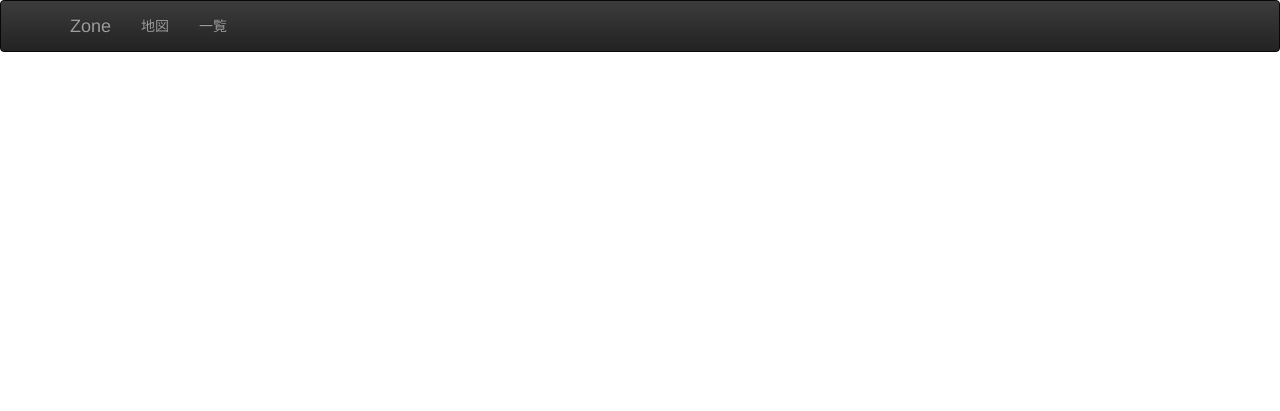
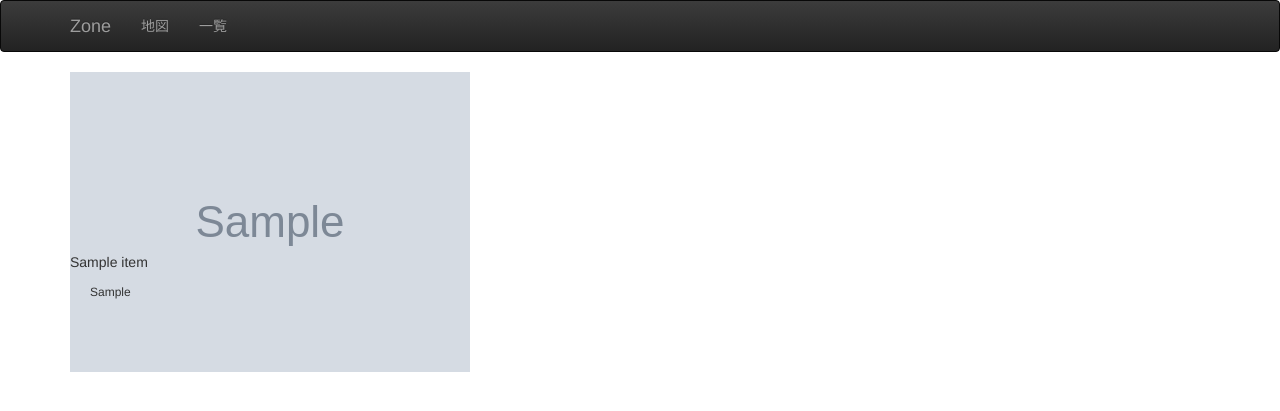
Before and after one commit to tech-sketch/Zone, a Django app: template Apps/Zone_app/templates/list.html in a window 1280 px wide. Shown: the top 411 px of the page. Run offline with Django 3.2, Linux system fonts and the light colour scheme; the template is opened without the code that fills it: most values are stand-ins (such as "Sample title", 1, 10 or a date in 2020); grey boxes marked "Sample" are stand-in pictures; some libraries are stand-ins or nearby versions.

Commit message:
Add function that show a picture of places on list.html

```diff
--- a/Apps/Zone_app/models.py
+++ b/Apps/Zone_app/models.py
@@ -55,11 +55,11 @@ class Place(models.Model):
     open_time = models.CharField(max_length=100, null=True, blank=True)
     holiday = models.CharField(max_length=100, null=True, blank=True)
     PR = models.CharField(max_length=400, null=True, blank=True)
-    add_date = models.TimeField(auto_now_add=True, null=True)
+    add_date = models.TimeField(auto_now_add=True)
 
 
 class Picture(models.Model):
     place = models.ForeignKey(Place)
     nomad = models.ForeignKey(Nomad)
-    data = models.ImageField(upload_to='images')
+    data = models.ImageField()
     add_date = models.TimeField(auto_now_add=True)
--- a/Apps/Zone_app/templates/list.html
+++ b/Apps/Zone_app/templates/list.html
@@ -1,5 +1,37 @@
 {% extends "base.html" %}
 {% block title %}LIST{% endblock title %}
 {% block content %}
+{%for item in items %}
+<div class="home_recent_post">
+
+			<div class="entry" style="float:left;width:306px;height:330px;margin-bottom:28px; ">
+				<div id="entries">
+                    <div style="width:270px;height:180px;">
+                        <img src="{{ item.image.url }}">
+					</div>
+
+
+					<div id="entrytitle">
+                        {{ item.name }}
+					</div>
+
+					<div style="width:230px;height:43px;margin:9px 16px 10px 20px;line-height:22px;">
+                        <span style="font-size:12px;">{{ item.wifi_sb }}</span>
+                    </div>
+
+					<div style="float:right;font-size:11px;margin:0px 13px 9px 0px;">
+						東京・西新宿
+					</div>
+
+					<div style="clear:both;"></div>
+				</div>
+
+				<div style="clear:both;"></div>
+
+			</div>
+
+		</div>
+
+{% endfor %}
 
 {% endblock content %}
--- a/Apps/Zone_app/urls.py
+++ b/Apps/Zone_app/urls.py
@@ -1,7 +1,11 @@
 from django.conf.urls import include, url
 from . import views
+from django.conf import settings
+from django.conf.urls.static import static
+
+
 urlpatterns = [
     url(r'^$', views.index, name='index'),
     url(r'map/$', views.map, name='map'),
     url(r'list/$', views.list, name='list'),
-]
+] + static(settings.MEDIA_URL, document_root=settings.MEDIA_ROOT)
```
Also changed, not shown: Apps/Zone_app/views.py (+9 -1 lines), 1 other file.
